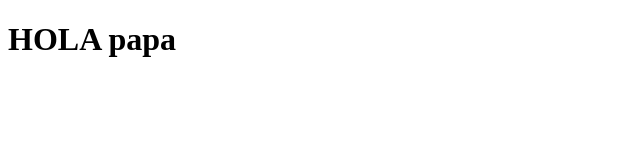
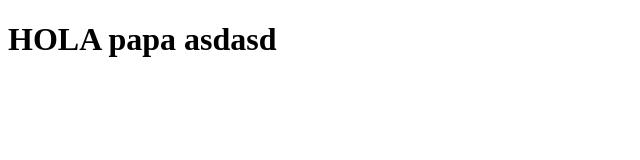
Before and after one commit to Lunn10/prueba, a plain HTML site: page index.html in a window 1280 px wide. Shown: the whole page, without its empty margins (0-640 px from the left). Drawn offline with Linux system fonts and the light colour scheme.

Commit message:
Segunda prueba

```diff
--- a/index.html
+++ b/index.html
@@ -6,6 +6,6 @@
     <title>Document</title>
 </head>
 <body>
-    <h1>HOLA papa</h1>
+    <h1>HOLA papa asdasd</h1>
 </body>
 </html>
```
